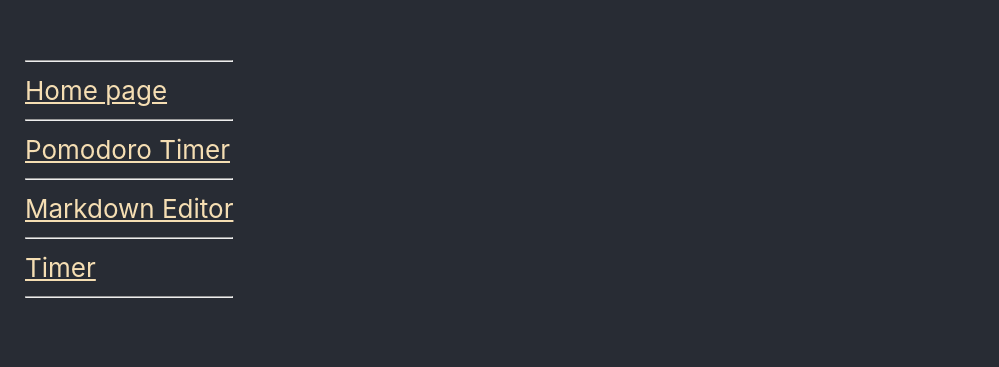
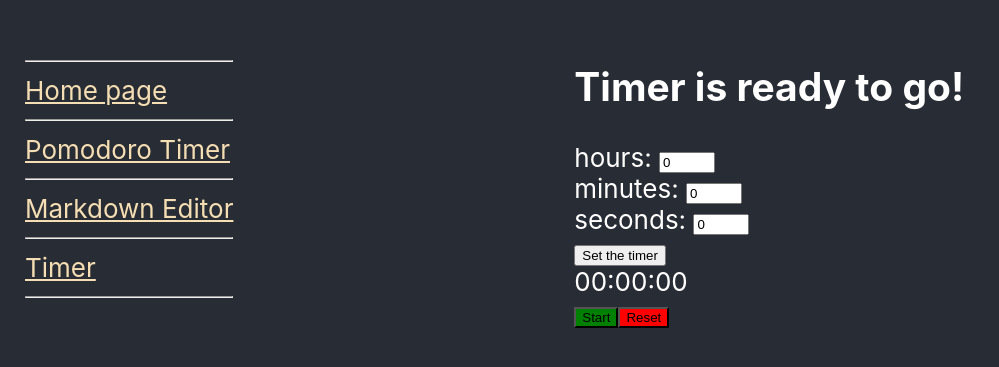
Before and after one commit to AntonRufus/multi-apps-project, a React (Create React App) app: page /#/timer in a window 1280 px wide. Shown: the part 221-588 px from the top of the page, without its empty margins (0-999 px from the left). Built offline with nearby package versions, Linux system fonts and the light colour scheme; what react-alert-template-basic would draw is missing.

Commit message:
minor changes

```diff
--- a/src/App.js
+++ b/src/App.js
@@ -4,7 +4,7 @@ import {Redirect, Route} from "react-router-dom";
 import NavBar from "./components/nav_bar/NavBar";
 import PomodoroTimer from "./components/pomodoro_timer/PomodoroTimer";
 import MarkdownEditor from "./components/markdown_editor/MarkdownEditor";
-import Timer from "./components/Timer/Timer";
+import Timer from "./components/timer/Timer.jsx";
 
 function App(props) {
     return (
@@ -18,7 +18,7 @@ function App(props) {
                 <Route exact path='/pomodoro_timer' render={() => <PomodoroTimer/>}/>
                 <Route exact path='/markdown_editor'
                        render={() => <MarkdownEditor some={'APP:'}>Markdown Editor</MarkdownEditor>}/>
-                <Route exact path='/test' render={() => <Timer/>}/>
+                <Route exact path='/timer' render={() => <Timer/>}/>
             </div>
         </div>
     );
--- a/src/components/nav_bar/NavBar.jsx
+++ b/src/components/nav_bar/NavBar.jsx
@@ -11,7 +11,7 @@ function NavBar() {
             <hr/>
             <NavLink to='/markdown_editor'>Markdown Editor</NavLink>
             <hr/>
-            <NavLink to='/test'>Timer</NavLink>
+            <NavLink to='/timer'>Timer</NavLink>
             <hr/>
         </div>
     );
--- a/src/components/Timer/Timer.js
+++ b/src/components/timer/Timer.jsx
@@ -2,6 +2,7 @@ import React, {useState, useRef} from "react";
 import css from "./Timer.modul.css"
 import {Route} from "react-router-dom";
 import App from "../../App";
+import {useAlert} from "react-alert";
 
 function padTime(time) {
     return time.toString().padStart(2, '0');
@@ -19,6 +20,8 @@ const Timer = props => {
     const [isRunning, setIsRunning] = useState(false);
     const intervalRef = useRef(null);
 
+    const alert = useAlert();
+
     //Start timer function
     function startTimer() {
         if (intervalRef.current !== null) return;
@@ -30,7 +33,7 @@ const Timer = props => {
 
                 //reset the timer
                 resetTimer();
-                alert('Time is over'); // why 2 times????
+                alert.show('Time is over'); // why 2 times????
                 return 0;
             });
         }, 1000);
```
Also changed, not shown: src/components/timer/Timer.modul.css (renamed from src/components/Timer/Timer.modul.css), 1 other file (tests, documents, lock files or other folders).
